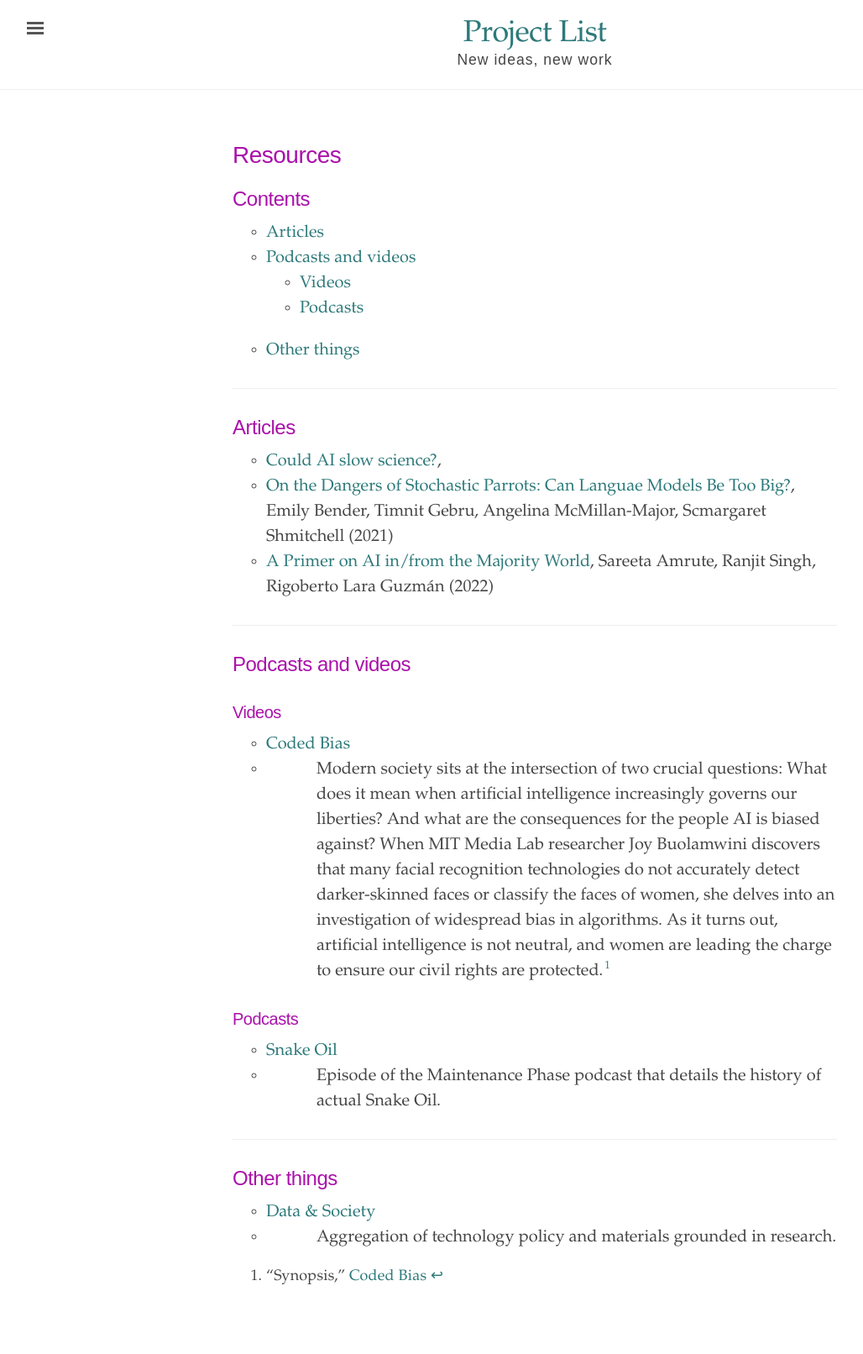
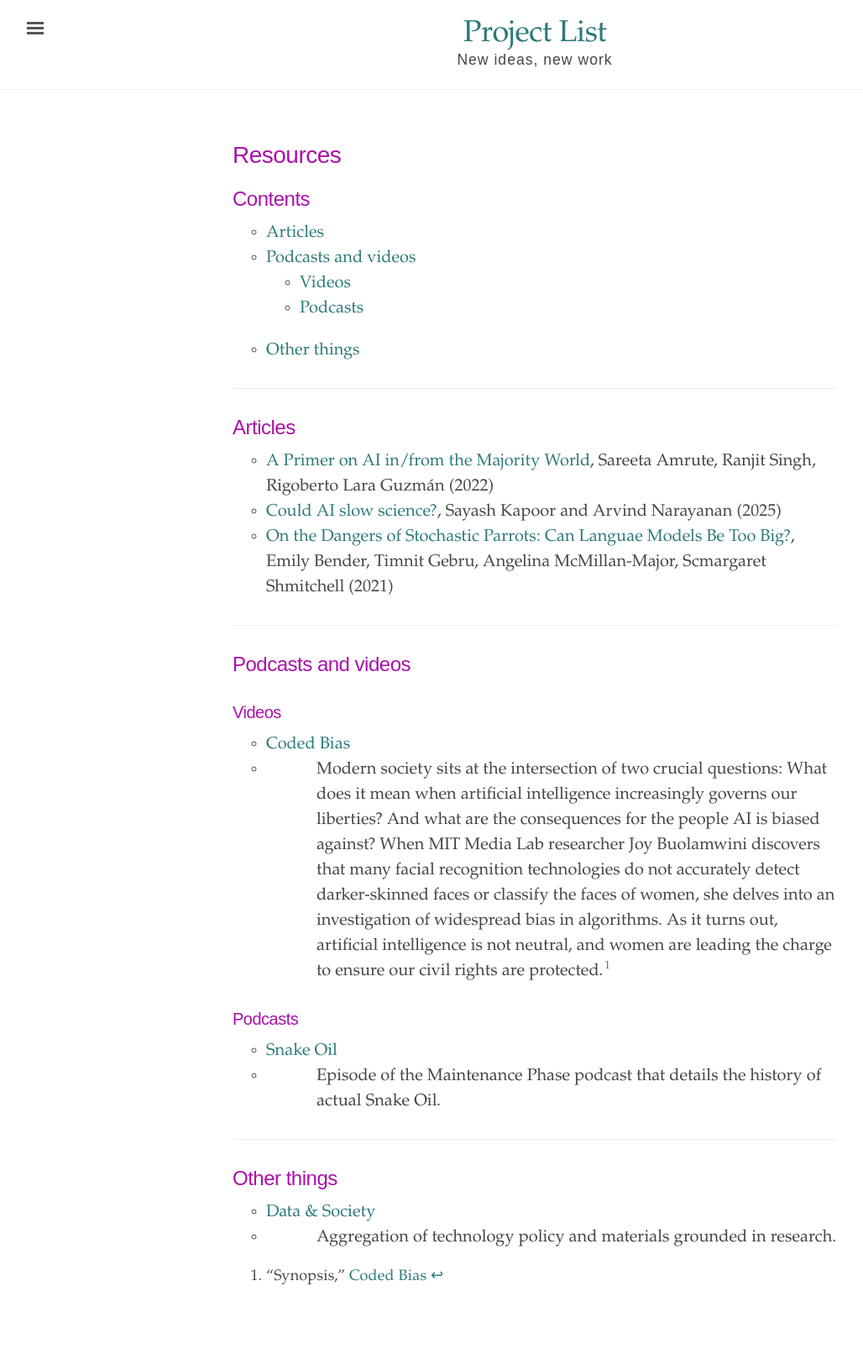
Before and after one commit to ylimem/ed, a Jekyll site: the page built from documentation.md, in a window 1280 px wide. Shown: the whole page at 84% size, without its empty margins (3-1031 px from the left). Built offline with Jekyll 4.4.1, drawn with Linux system fonts in a browser that asks for light colours.

Commit message:
edited list

```diff
--- a/documentation.md
+++ b/documentation.md
@@ -13,10 +13,10 @@ author: Emily McGinn
 ---
 
 ## Articles
+- [A Primer on AI in/from the Majority World](https://datasociety.net/library/a-primer-on-ai-in-from-the-majority-world/), Sareeta Amrute, Ranjit Singh, Rigoberto Lara Guzmán (2022)
+- [Could AI slow science?](https://www.aisnakeoil.com/p/could-ai-slow-science), Sayash Kapoor and Arvind Narayanan (2025)
+- [On the Dangers of Stochastic Parrots: Can Languae Models Be Too Big?](https://s10251.pcdn.co/pdf/2021-bender-parrots.pdf), Emily Bender, Timnit Gebru, Angelina McMillan-Major, Scmargaret Shmitchell (2021)
 
-- [Could AI slow science?](https://www.aisnakeoil.com/p/could-ai-slow-science),
-- [On the Dangers of Stochastic Parrots: Can Languae Models Be Too Big?](https://s10251.pcdn.co/pdf/2021-bender-parrots.pdf), Emily Bender, Timnit Gebru, Angelina McMillan-Major, Scmargaret Shmitchell (2021)
-- [A Primer on AI in/from the Majority World](https://datasociety.net/library/a-primer-on-ai-in-from-the-majority-world/), Sareeta Amrute, Ranjit Singh, Rigoberto Lara Guzmán (2022)
 
 ---
 
```
